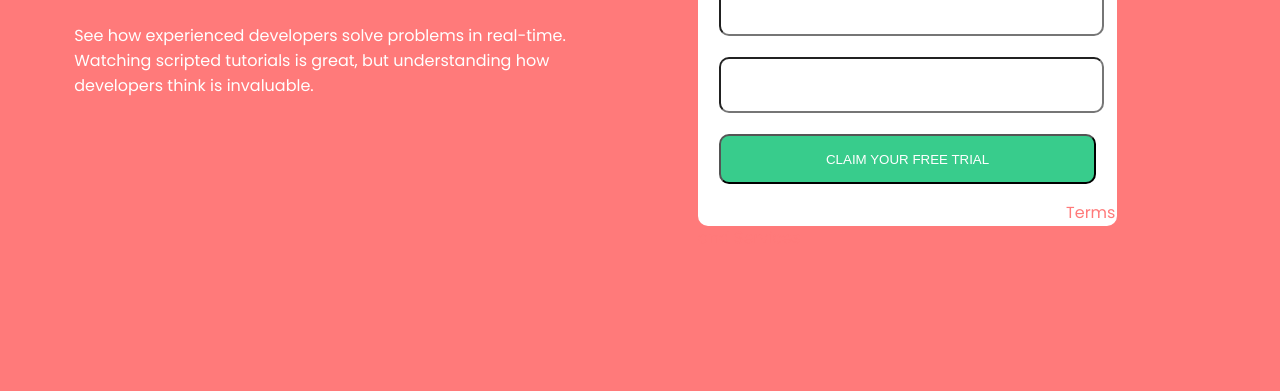
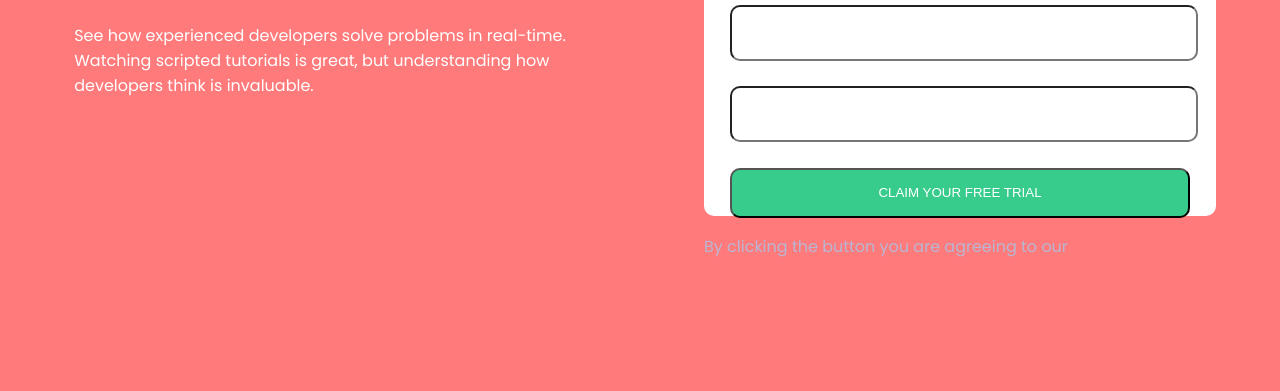
Before and after one commit to Deobp/Box_layout_2, a plain HTML site: page src/index.html in a window 1280 px wide. Shown: the part 409-800 px from the top of the page. Drawn offline with Linux system fonts and the light colour scheme.

Commit message:
fix div's

```diff
--- a/src/css/style.css
+++ b/src/css/style.css
@@ -28,6 +28,7 @@ body {
   justify-content: center;
   align-items: center;
   margin: 5%;
+  outline: none;
 }
 
 .app-try-free {
@@ -77,3 +78,7 @@ body {
 .user-data {
   margin: 5%;
 }
+
+#app-form p {
+  color: hsl(246, 25%, 77%);
+}
--- a/src/index.html
+++ b/src/index.html
@@ -17,12 +17,12 @@
         <div class="app-apply">
             <div class="app-try-free">
             <p class="app-offer-text"><span id="free-days">Try it free 7 days</span> then $20/mo. thereafter </p>
-        </div>
+            </div>
             <div class="app-apply-input"></div>
 
-       <form class="form">
+
                 <div id="app-form">
-
+                    <form class="form">
                     <input type="text" class="user-data" id="first-name" required>
 
                     <input type="text" class="user-data" id="last-name" required>
@@ -33,6 +33,7 @@
 
                 <button id="app-button-trial">CLAIM YOUR FREE TRIAL</button>
                 <p>By clicking the button you are agreeing to our <span id="terms">Terms and Services</span></p>
+            </form>
             </div>
         </form>
     </div>
```
